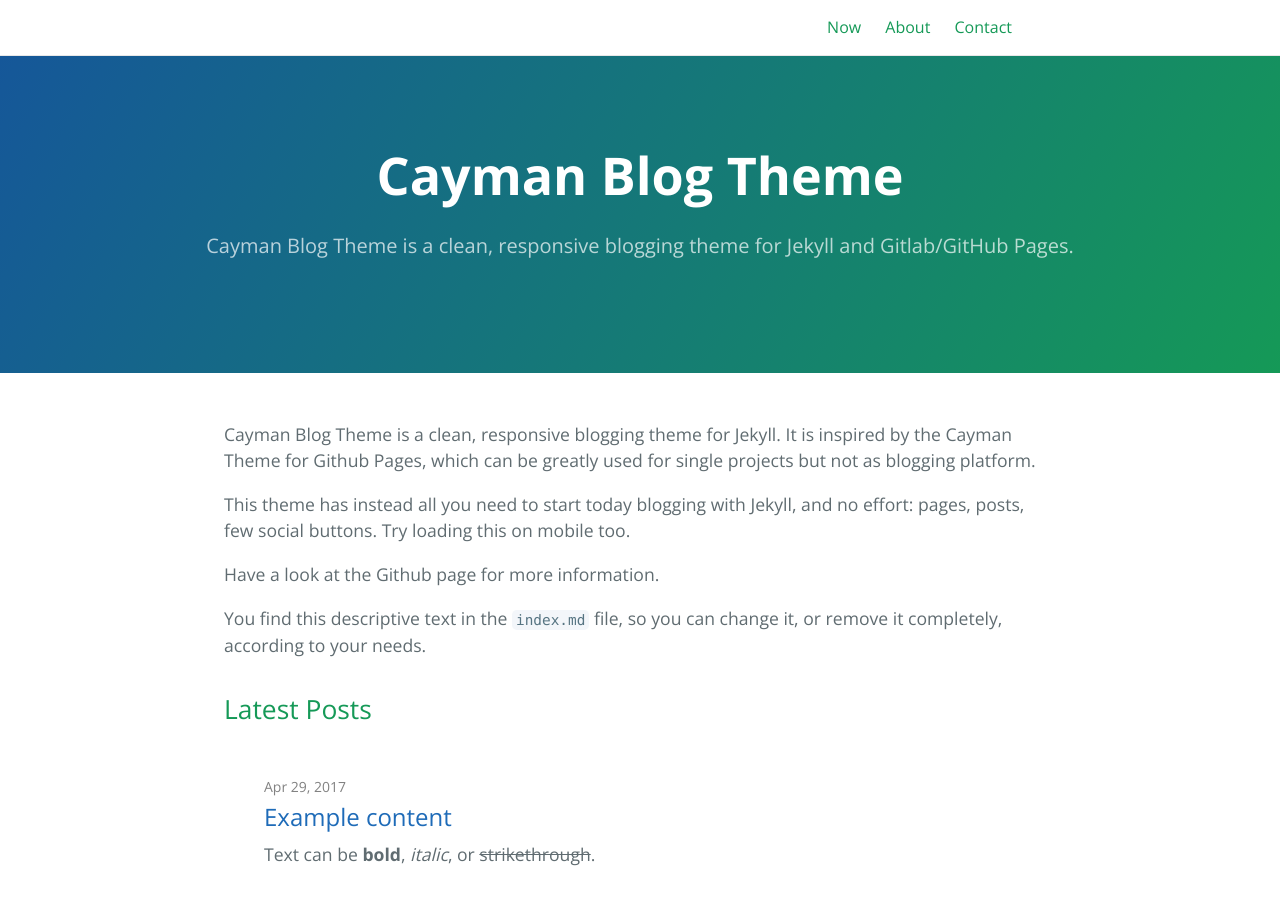
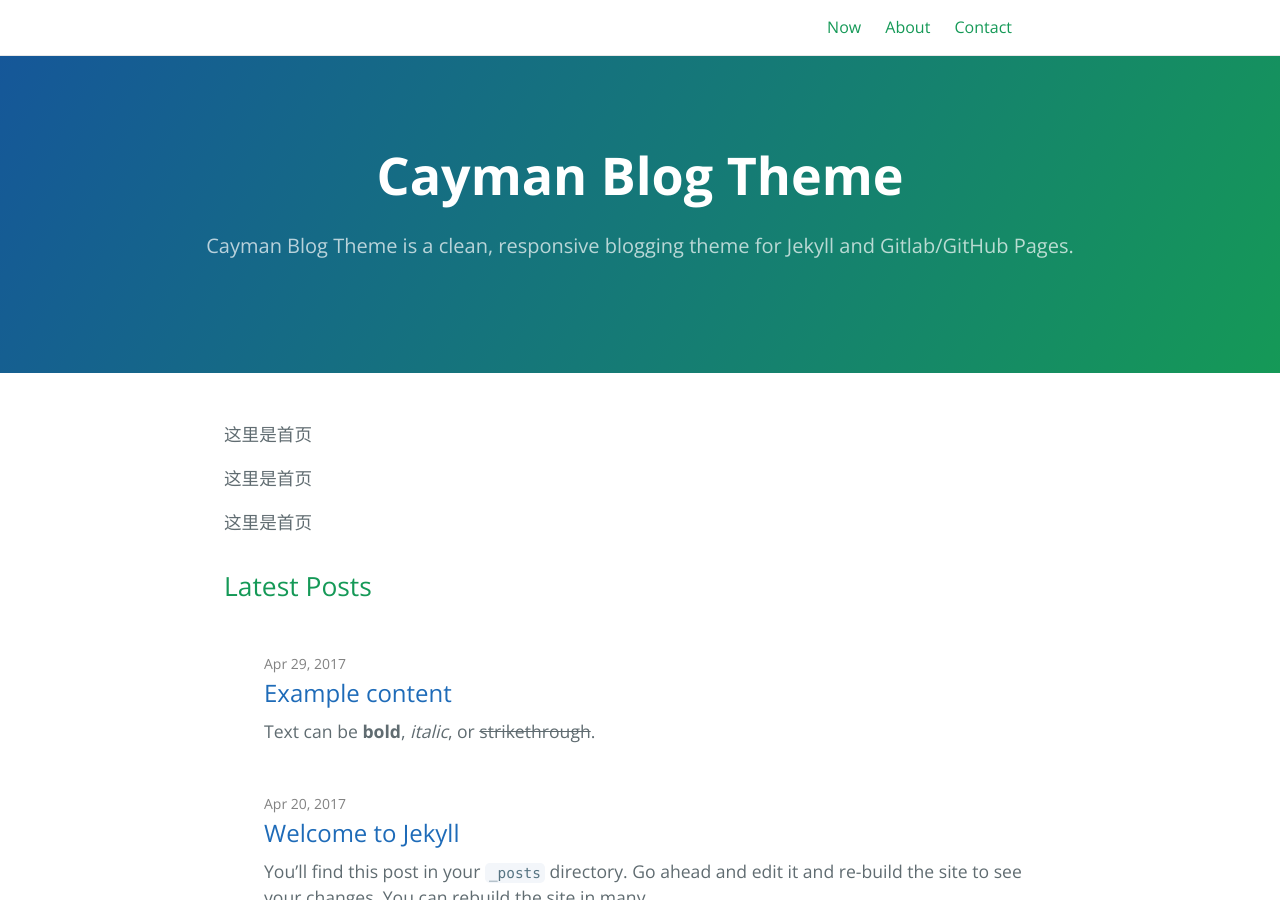
Before and after one commit to idrlzoo/idrlzoo.github.io, a Jekyll site: the page built from index.md, in a window 1280 px wide and 900 px high. Built offline with Jekyll 4.4.1, drawn with Linux system fonts in a browser that asks for light colours.

Commit message:
更新了首页

```diff
--- a/index.md
+++ b/index.md
@@ -8,10 +8,8 @@
 layout: home
 ---
 
-Cayman Blog Theme is a clean, responsive blogging theme for Jekyll. It is inspired by the Cayman Theme for Github Pages, which can be greatly used for single projects but not as blogging platform.
+这里是首页
 
-This theme has instead all you need to start today blogging with Jekyll, and no effort: pages, posts, few social buttons. Try loading this on mobile too.
+这里是首页
 
-Have a look at the Github page for more information.
-
-You find this descriptive text in the `index.md` file, so you can change it, or remove it completely, according to your needs.
+这里是首页
```
